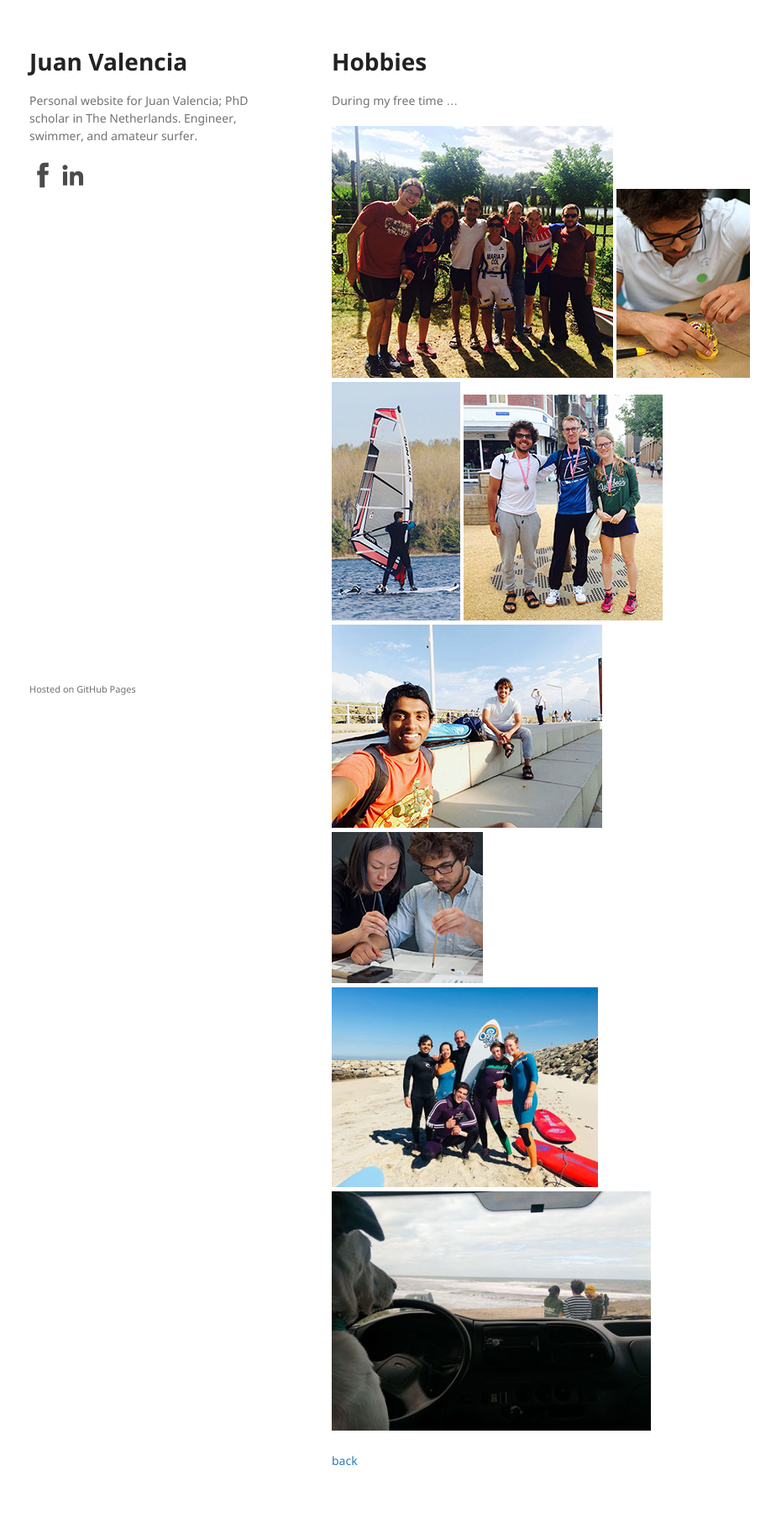
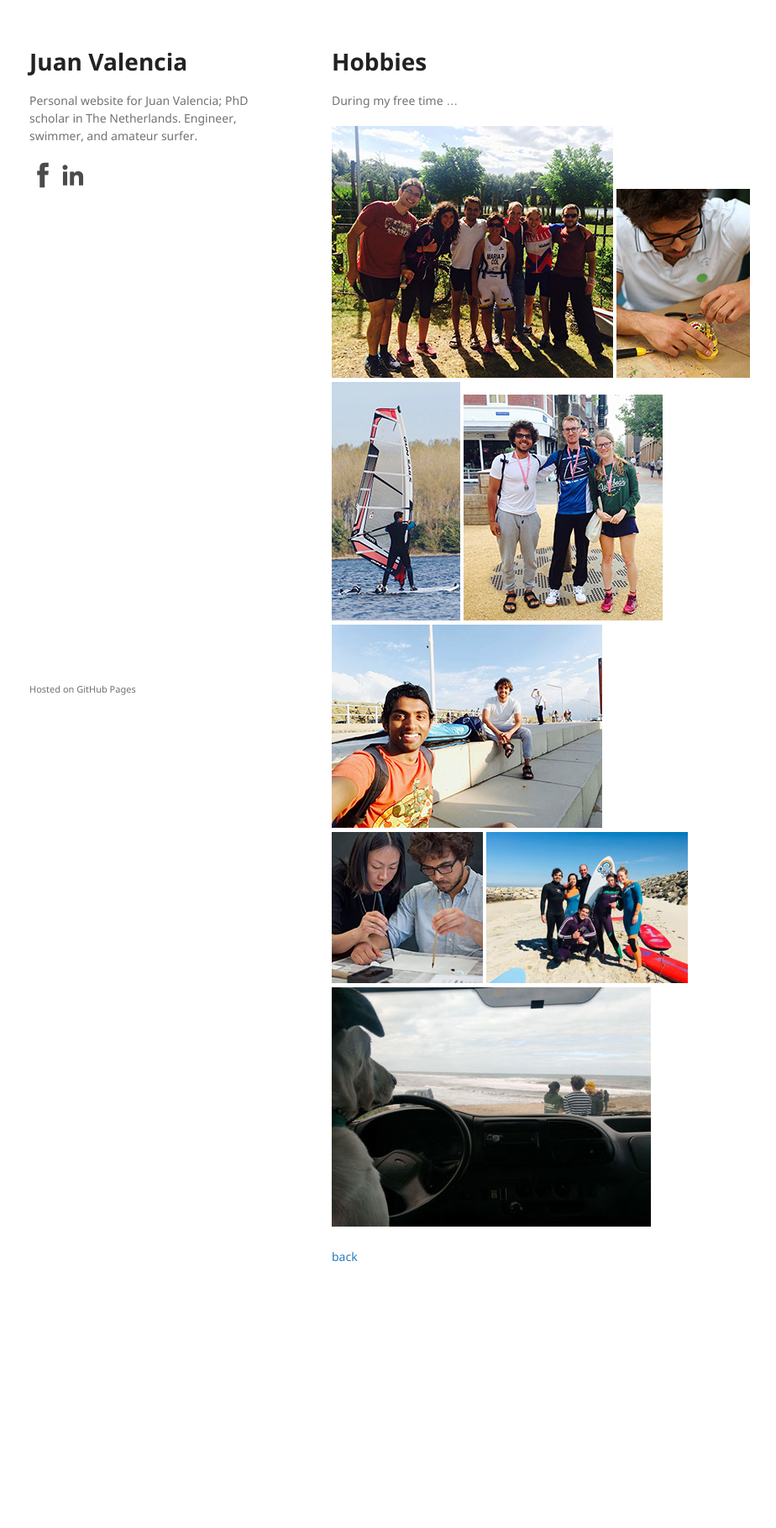
Before and after one commit to juanvalen15/juanvalen15.github.io, a Jekyll site: the page built from hobbies.md, in a window 1280 px wide. Shown: the whole page at 84% size, without its empty margins (175-1099 px from the left). Built offline with Jekyll 4.4.1, drawn with Linux system fonts in a browser that asks for light colours; our own code applies the rules of GitHub Pages for plain Markdown files; after the commit the page ends 1577 px from its top, so only the background shows below that.

Commit message:
updated hobbies

```diff
--- a/hobbies.md
+++ b/hobbies.md
@@ -12,7 +12,7 @@ During my free time ...
 ![](hb4_0P33x.jpg)
 ![](hb5_0P5x.jpg)
 ![](hb6_0P5x.jpg)
-![](hb7_0P33x.jpg)
+![](hb7_0P25x.jpg)
 ![](hb8_0P33x.jpg)
 
 [back](./)
```
Also changed, not shown: hb7_0P25x.jpg (added).
